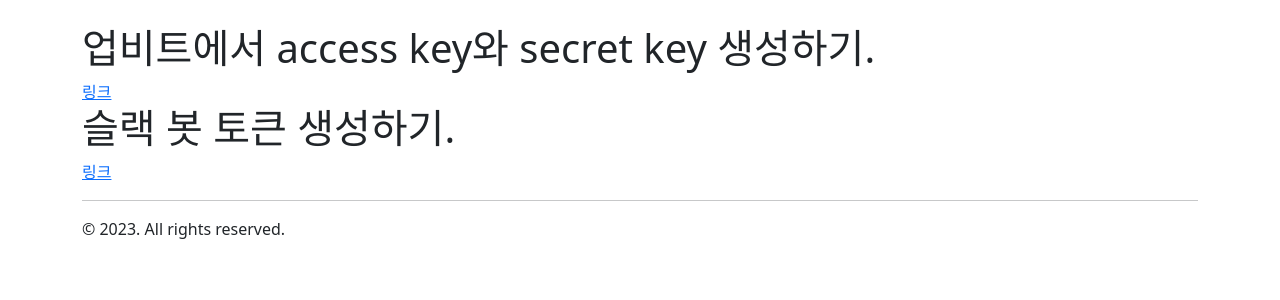
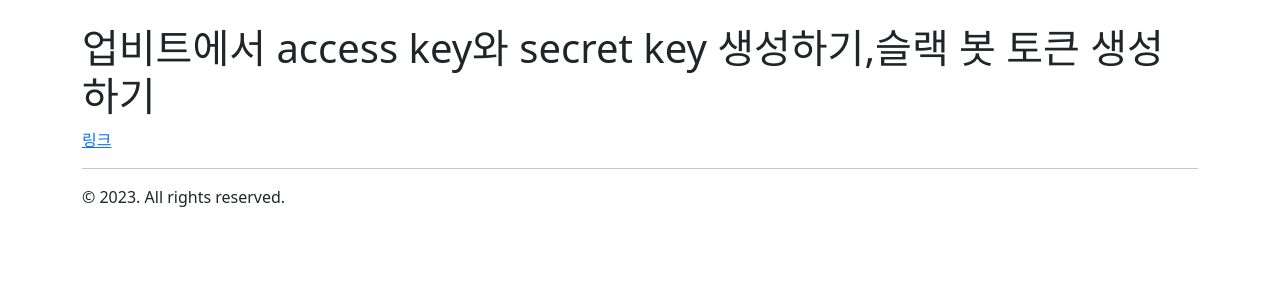
Before and after one commit to vento02/coinAutoTrade, a Django app: page / in a window 1280 px wide. Shown: the part 73-373 px from the top of the page. Run offline with Django 4.2, Linux system fonts and the light colour scheme; some libraries are stand-ins or nearby versions.

Commit message:
add link in home

```diff
--- a/templates/root.html
+++ b/templates/root.html
@@ -1,8 +1,6 @@
 {% extends "index.html" %}
 
 {% block content %}
-    <h1>업비트에서 access key와 secret key 생성하기.</h1>
-    <a href="#">링크</a>
-    <h1>슬랙 봇 토큰 생성하기.</h1>
-    <a href="#">링크</a>
+    <h1>업비트에서 access key와 secret key 생성하기,슬랙 봇 토큰 생성하기</h1>
+    <a href="https://velog.io/@zkf08166/%EB%B9%84%ED%8A%B8%EC%BD%94%EC%9D%B8-%EC%9E%90%EB%8F%99%EB%A7%A4%EB%A7%A4-%EC%82%AC%EC%9A%A9-%EA%B0%80%EC%9D%B4%EB%93%9C">링크</a>
 {% endblock %}
```
